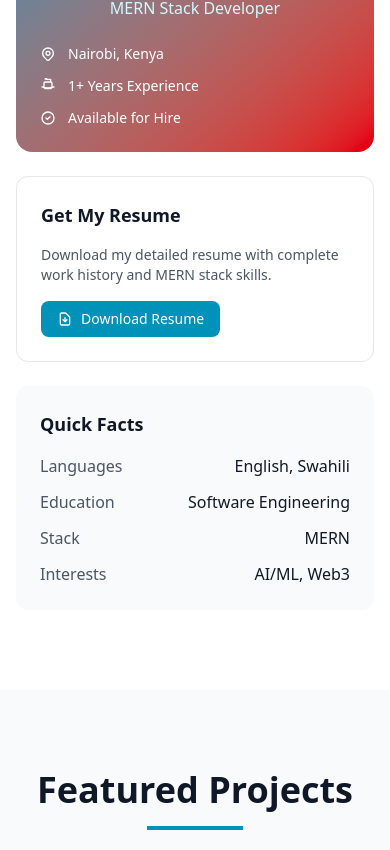
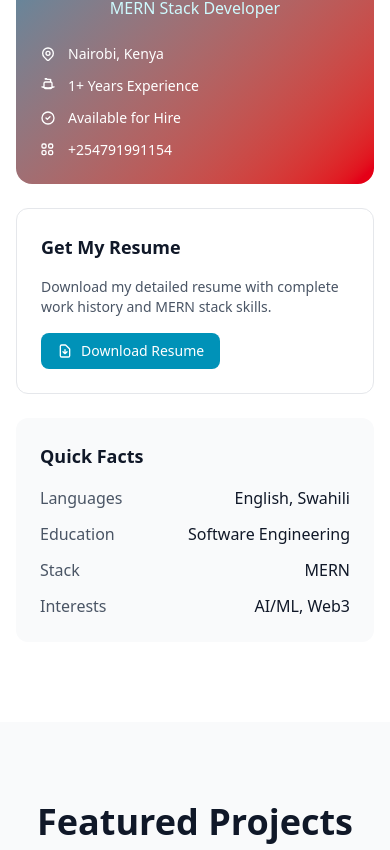
Before and after one commit to Daninc24/Daniel, a React (Vite) app in the folder portfolio/: page / in a window 390 px wide. Shown: the part 3354-4204 px from the top of the page. Built offline with nearby package versions, Linux system fonts and the light colour scheme.

Commit message:
adding phone number to the portfolio

```diff
--- a/portfolio/src/pages/About.jsx
+++ b/portfolio/src/pages/About.jsx
@@ -130,6 +130,12 @@ const About = () => {
                   </svg>
                   <span className="text-sm">Available for Hire</span>
                 </div>
+                <div className="flex items-center">
+                  <svg className="w-4 h-4 mr-3" fill="none" stroke="currentColor" viewBox="0 0 24 24">
+                    <path strokeLinecap="round" strokeLinejoin="round" strokeWidth={2} d="M3 5a2 2 0 012-2h2a2 2 0 012 2v2a2 2 0 01-2 2H5a2 2 0 01-2-2V5zm0 10a2 2 0 012-2h2a2 2 0 012 2v2a2 2 0 01-2 2H5a2 2 0 01-2-2v-2zm10-10a2 2 0 012-2h2a2 2 0 012 2v2a2 2 0 01-2 2h-2a2 2 0 01-2-2V5zm0 10a2 2 0 012-2h2a2 2 0 012 2v2a2 2 0 01-2 2h-2a2 2 0 01-2-2v-2z" />
+                  </svg>
+                  <span className="text-sm">+254791991154</span>
+                </div>
               </div>
             </div>
 
--- a/portfolio/src/pages/Contact.jsx
+++ b/portfolio/src/pages/Contact.jsx
@@ -194,6 +194,16 @@ const Contact = () => {
                 </svg>
                 danmailur8@gmail.com
               </a>
+              <a
+                href="tel:+254791991154"
+                className="inline-flex items-center bg-white bg-opacity-20 text-black px-6 py-3 rounded-lg hover:bg-opacity-30 transition-all duration-300 font-medium focus:outline-none focus:ring-2 focus:ring-white focus:ring-offset-2 focus:ring-offset-blue-600 mt-4"
+                aria-label="Call +254791991154"
+              >
+                <svg className="w-5 h-5 mr-2" fill="none" stroke="currentColor" viewBox="0 0 24 24">
+                  <path strokeLinecap="round" strokeLinejoin="round" strokeWidth={2} d="M3 5a2 2 0 012-2h2a2 2 0 012 2v2a2 2 0 01-2 2H5a2 2 0 01-2-2V5zm0 10a2 2 0 012-2h2a2 2 0 012 2v2a2 2 0 01-2 2H5a2 2 0 01-2-2v-2zm10-10a2 2 0 012-2h2a2 2 0 012 2v2a2 2 0 01-2 2h-2a2 2 0 01-2-2V5zm0 10a2 2 0 012-2h2a2 2 0 012 2v2a2 2 0 01-2 2h-2a2 2 0 01-2-2v-2z" />
+                </svg>
+                +254791991154
+              </a>
             </div>
 
             {/* Social Links */}
```
